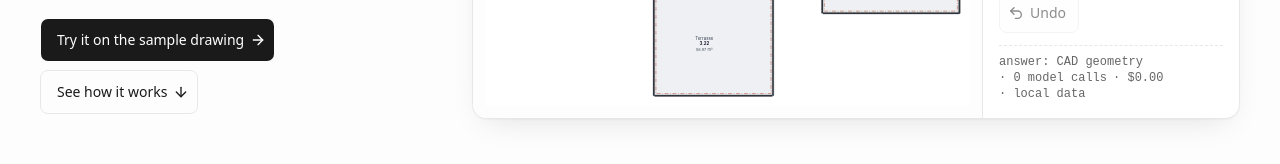
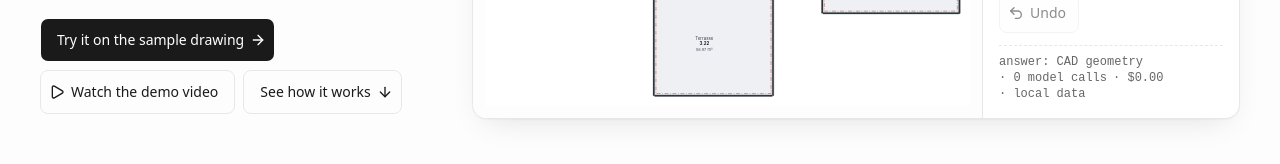
Before and after one commit to 137-Trimethylxanthin/AURA-Junction, a React (Vite) app in the folder frontend/: page / in a window 1280 px wide. Shown: the part 596-760 px from the top of the page. Built offline with nearby package versions, Linux system fonts and the light colour scheme; no server answers.

Commit message:
Landing page: link to the demo video in the hero
Co-Authored-By: Claude Fable 5.2 <noreply@anthropic.com>

```diff
--- a/frontend/src/pages/landing/LandingPage.tsx
+++ b/frontend/src/pages/landing/LandingPage.tsx
@@ -11,6 +11,7 @@ import {
   ArrowDownIcon,
   ArrowRightIcon,
   MousePointerClickIcon,
+  PlayIcon,
 } from "lucide-react"
 import { Badge } from "@/components/ui/badge"
 import { Button } from "@/components/ui/button"
@@ -34,7 +35,7 @@ import {
   fmtInt,
   type Fact,
 } from "./facts"
-import { DEMO_ROUTE } from "./links"
+import { DEMO_ROUTE, DEMO_VIDEO_URL } from "./links"
 import { CountUp, Reveal, RevealItem } from "./motion"
 import { usePrefersReducedMotion } from "./springs"
 
@@ -163,6 +164,12 @@ function Hero() {
                 Try it on the sample drawing
                 <ArrowRightIcon data-icon="inline-end" />
               </Link>
+            </Button>
+            <Button asChild variant="outline" className={PAGE_BTN}>
+              <a href={DEMO_VIDEO_URL} target="_blank" rel="noopener noreferrer">
+                <PlayIcon data-icon="inline-start" />
+                Watch the demo video
+              </a>
             </Button>
             <Button asChild variant="outline" className={PAGE_BTN}>
               <a href="#how">
--- a/frontend/src/pages/landing/links.ts
+++ b/frontend/src/pages/landing/links.ts
@@ -7,3 +7,5 @@ export const THIRD_PARTY_URL = `${REPO_URL}/blob/main/THIRD_PARTY.md`
 export const APP_ROUTE = "/app"
 /** The sample drawing: the /demo route opens one the server has (the bundled one without a backend). */
 export const DEMO_ROUTE = "/demo"
+/** The recorded demo video. */
+export const DEMO_VIDEO_URL = "https://youtu.be/xUSIuCK70Go"
```
